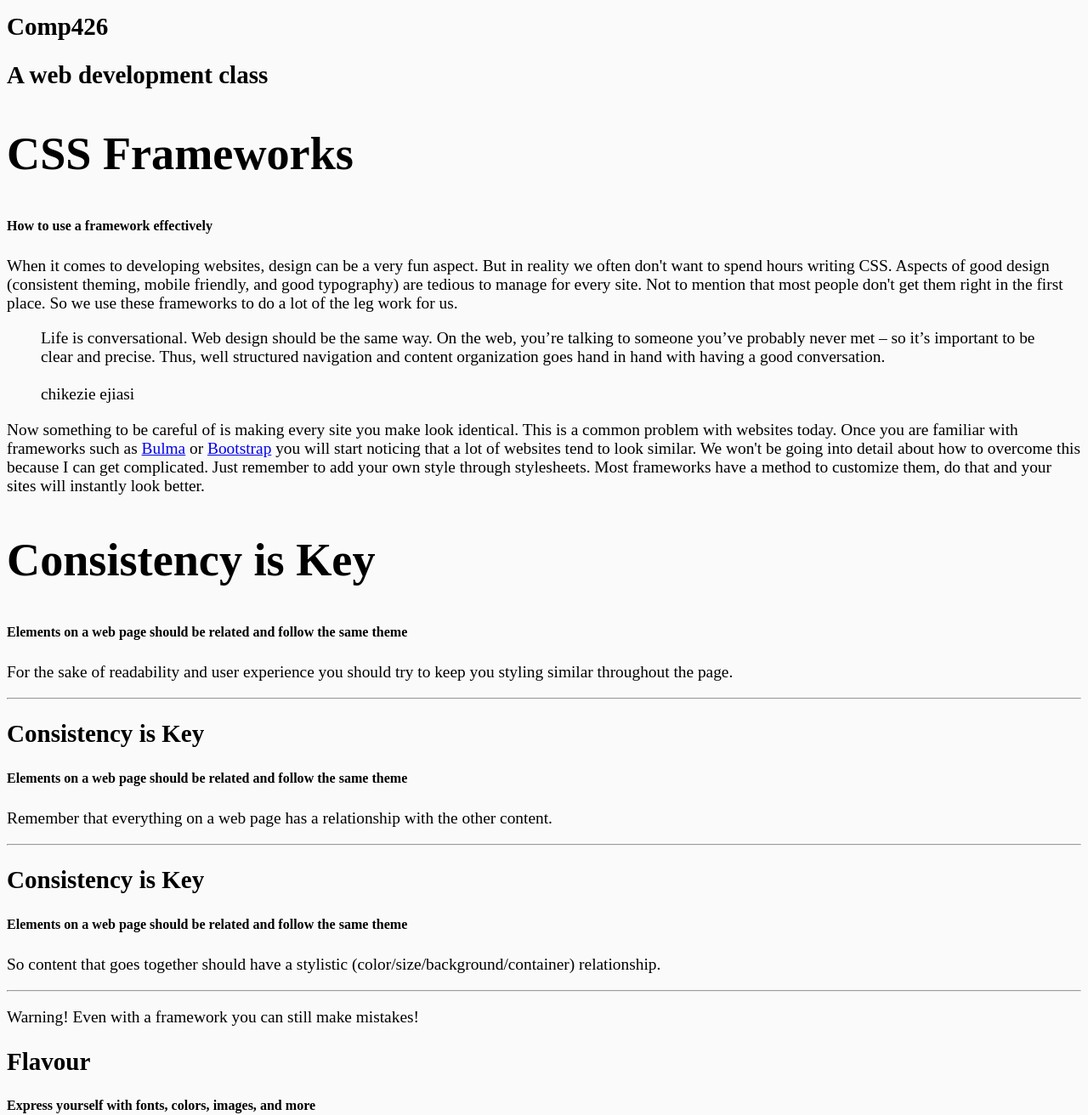
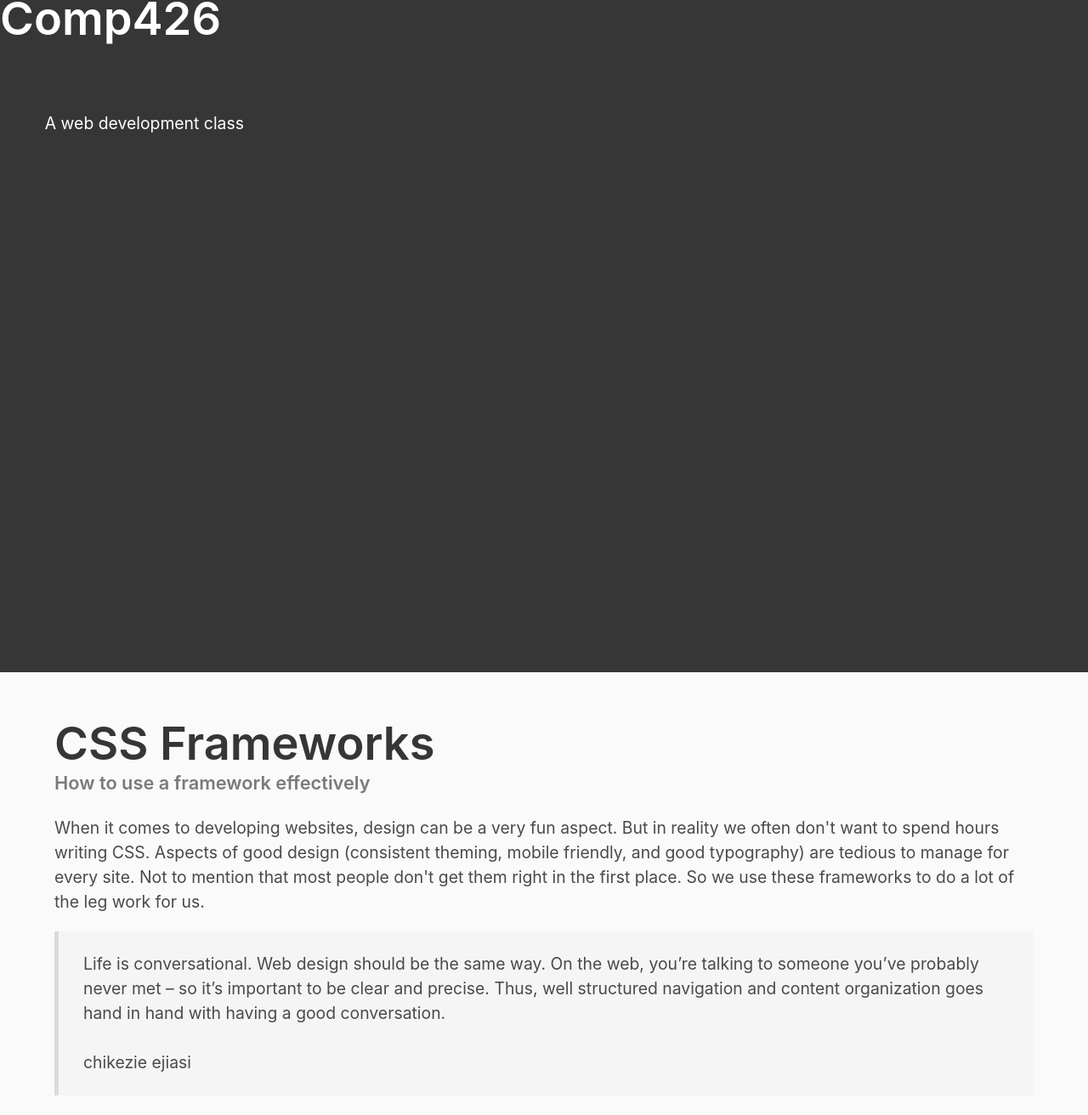
Before and after one commit to jdmar3-comp426/a02-troywon23, a website: page index.html in a window 1280 px wide. Shown: the part 9-1321 px from the top of the page at 85% size. Drawn offline with nearby package versions, Linux system fonts and the light colour scheme; a web font is replaced by a local one.

Commit message:
Attempt #1 Not Complete

```diff
--- a/index.html
+++ b/index.html
@@ -3,18 +3,19 @@
 <head>
     <meta charset="UTF-8">
     <meta name="viewport" content="width=device-width, initial-scale=1">
+    <link rel="stylesheet" href="node_modules/bulma/css/bulma.css">
     <link rel="stylesheet" href="custom_style.css">
     <link href="https://fonts.googleapis.com/css?family=Shrikhand&display=swap" rel="stylesheet">
     <title>Assignment 2</title>
 </head>
 <body>
-<section class="">
-    <div class="hero-body">
+<section class="hero is-dark is-fullheight">
+    <div class="">
         <div class="">
-            <h1 class="">
+            <h1 class="title">
                 Comp426
             </h1>
-            <h2 class="">
+            <h2 class="hero-body">
                 A web development class
             </h2>
         </div>
@@ -24,7 +25,7 @@
     <div class="container">
         <div class="content">
             <h1 class="title">CSS Frameworks</h1>
-            <h5 class="">How to use a framework effectively</h5>
+            <h5 class="subtitle has-text-grey">How to use a framework effectively</h5>
             <p>
 	    	When it comes to developing websites, design can be a very fun aspect.
 		But in reality we often don't want to spend hours writing CSS.
@@ -57,38 +58,38 @@
     <div class="">
         <div class="content">
             <h1 class="title has-text-weight-bold">Consistency is Key</h1>
-            <h5 class="subtitle">Elements on a web page should be related and follow the same theme</h5>
+            <h5 class="subtitle has-text-grey has-text-weight-bold">Elements on a web page should be related and follow the same theme</h5>
             <p>
 	    	For the sake of readability and user experience you should try to keep you styling similar throughout the page.
 	    </p>
         </div>
         <hr>
-        <div class="">
-            <h1 class="">Consistency is Key</h1>
-            <h5 class="">Elements on a web page should be related and follow the same theme</h5>
+        <div class="content has-text-centered">
+            <h1 class="title has-text-weight-normal">Consistency is Key</h1>
+            <h5 class="subtitle has-text-grey has-text-weight-normal">Elements on a web page should be related and follow the same theme</h5>
             <p>
 	    	Remember that everything on a web page has a relationship with the other content.
 	    </p>
         </div>
         <hr>
-        <div class="">
-            <h1 class="">Consistency is Key</h1>
-            <h5 class="">Elements on a web page should be related and follow the same theme</h5>
+        <div class="content has-text-right">
+            <h1 class="title has-text-weight-light">Consistency is Key</h1>
+            <h5 class="subtitle has-text-grey has-text-weight-light">Elements on a web page should be related and follow the same theme</h5>
             <p>
 	    	So content that goes together should have a stylistic (color/size/background/container) relationship.
 	    </p>
         </div>
         <hr>
-        <div class="">
+        <div class="notification is-danger">
             <p><span class="">Warning! </span>Even with a framework you can still make mistakes!</p>
         </div>
     </div>
 </section>
 <section class="section">
-    <div class="container">
+    <div class="container content has-text-centered">
         <div class="">
-            <h1 class="">Flavour</h1>
-            <h5 class="">Express yourself with fonts, colors, images, and more</h5>
+            <h1 class="title has-text-info is-family-secondary">Flavour</h1>
+            <h5 class="subtitle has-text-grey is-italic">Express yourself with fonts, colors, images, and more</h5>
         </div>
         <div class="">
             <ul>
@@ -98,7 +99,7 @@
                 <li><a>Documents</a></li>
             </ul>
         </div>
-        <div class="">
+        <div class="columns is-multiline justify-center">
             <div class="column">
                 <img src="images/all-01.jpg" alt="Pictures">
             </div>
@@ -178,7 +179,7 @@
                     </div>
                     <div class="">
                         <div class="">
-                            <button class="" type="submit">Submit</button>
+                            <button class="button is-dark" type="submit">Submit</button>
                         </div>
                     </div>
                 </form>
@@ -217,7 +218,7 @@
                     </div>
                     <div class="">
                         <div class="">
-                            <button class="" type="submit">Submit</button>
+                            <button class="button is-dark" type="submit">Submit</button>
                         </div>
                     </div>
                 </form>
--- a/package.json
+++ b/package.json
@@ -17,6 +17,7 @@
   },
   "homepage": "https://github.com/jdmar3-comp426/a02-troywon23#readme",
   "dependencies": {
-    "browser-sync": "^2.27.5"
+    "browser-sync": "^2.27.5",
+    "bulma": "^0.9.3"
   }
 }
```
Also changed, not shown: 1 other file.
